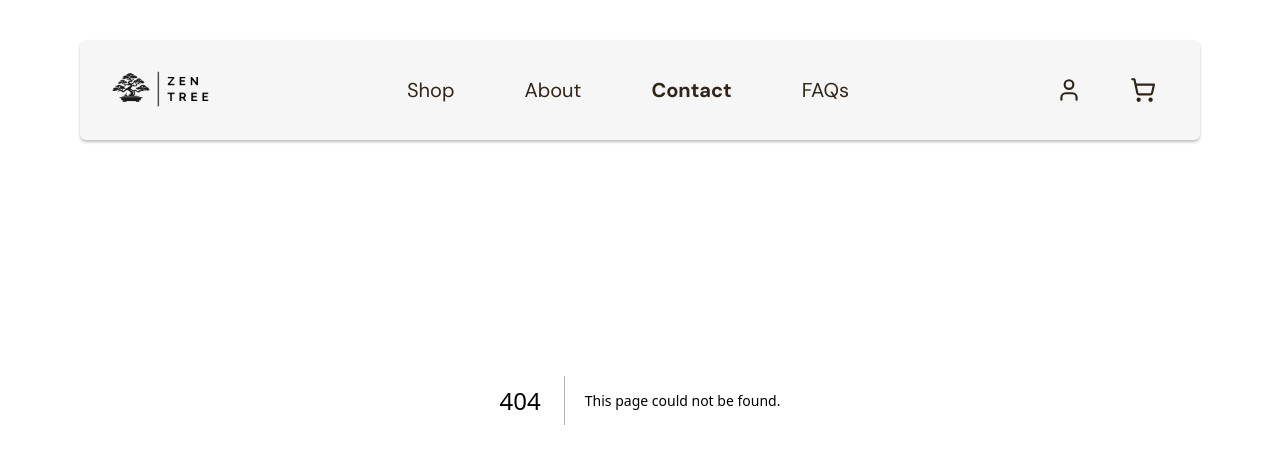
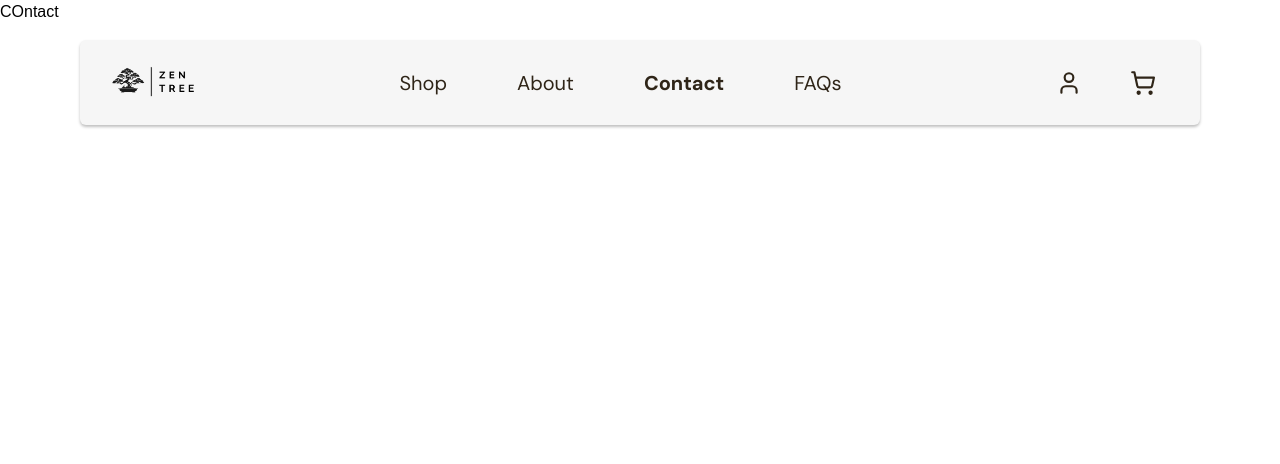
Before and after one commit to Shirooo098/ZenTree, a Next.js app: page /contact in a window 1280 px wide. Before the commit this address had no page. Shown: the top 464 px of the page. Built offline with nearby package versions, Linux system fonts and the light colour scheme.

Commit message:
Initialize routes for pages

```diff
--- /dev/null
+++ b/app/about/page.tsx
@@ -0,0 +1,5 @@
+export default function About(){
+    return(
+        <h1>About</h1>
+    )
+}
--- /dev/null
+++ b/app/contact/page.tsx
@@ -0,0 +1,5 @@
+export default function Contact(){
+    return(
+        <div>COntact</div>
+    )
+}
--- /dev/null
+++ b/app/faqs/page.tsx
@@ -0,0 +1,5 @@
+export default function FAQ() {
+  return (
+    <div>FAQs</div>
+  )
+}
--- a/app/layout.tsx
+++ b/app/layout.tsx
@@ -28,7 +28,7 @@ export default function RootLayout({
       <body
         className={`${geistSans.variable} ${geistMono.variable} antialiased`}
       >
-        <div className="fixed py-10 px-4 sx:px-10 sm:px-14 md:px-16 lg:px-20 flex w-full items-center z-20">
+        <div className="fixed py-10 px-4 sx:px-10 sm:px-14 lg:px-20 flex w-full items-center z-20">
           <NavBar/>
         </div>
         {children}
--- /dev/null
+++ b/app/shop/page.tsx
@@ -0,0 +1,5 @@
+export default function Shop(){
+    return(
+        <h1>Shop</h1>
+    )
+}
--- a/app/ui/navbar.tsx
+++ b/app/ui/navbar.tsx
@@ -16,18 +16,19 @@ export default function NavBar() {
     }
 
     return (
-        <nav className={`${DMSans.className} inset-shadow-nav bg-main-white w-full px-8 rounded-md`}>
-            <div className="flex flex-row items-center justify-between w-full">
-                <div className="relative size-[65px] md:size-[80px] lg:size-[100px]">
+        <nav className={`${DMSans.className} inset-shadow-nav bg-main-white h-full w-full px-8 rounded-md`}>
+            <div className="flex items-center justify-between w-full">
+                <div className="relative flex justify-center items-center size-[65px] md:size-[75px] lg:size-[85px]">
                     <Link href="/">
-                            <Image
-                            priority={true}
+                        <Image
+                            priority
                             loading="eager"
                             src={'/img/Logo.png'}
                             alt="ZenTree Logo"
                             height={100}
-                            width={100}
-                            className="object-contain size-[65px] md:size-[80px] lg:size-[100px] "
+                            width={90}
+                            className="object-contain size-auto"
+
                         />
                     </Link>
                 </div>
```
